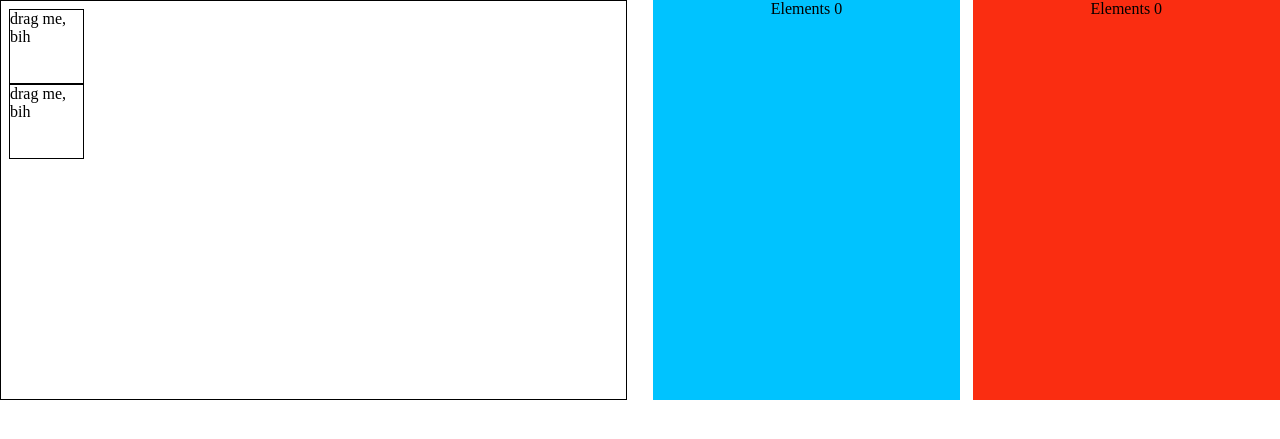
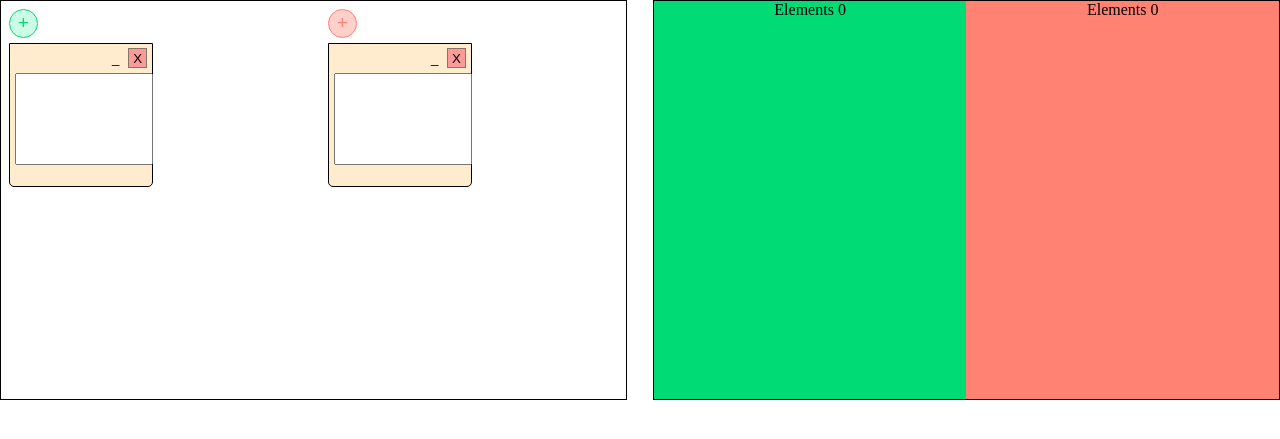
Before and after one commit to HernandezHugo/GS-DAW, a PHP site: page / in a window 1280 px wide. Shown: the top 439 px of the page. Run offline with PHP 8.4, Linux system fonts and the light colour scheme.

Commit message:
DIW - post it

```diff
--- a/DIW/UD04/activity 04/index.html
+++ b/DIW/UD04/activity 04/index.html
@@ -9,20 +9,36 @@
   </head>
   <body>
     <main>
-      <div class="posts">
-        <div class="post">
-            drag me, bih
+      <div class="container">
+        <div class="posts">
+          <button class="add-green">+</button>
+          <div class="post">
+            <div id="green" class="principal">
+              <input type="text" />
+              <button class="minimize">_</button>
+              <button class="close">X</button>
+            </div>
+            <textarea cols="15" rows="6"></textarea>
+          </div>
         </div>
-        <div class="post">
-            drag me, bih
+        <div class="posts">
+          <button class="add-red">+</button>
+          <div class="post">
+            <div id="red" class="principal">
+              <input type="text" />
+              <button class="minimize">_</button>
+              <button class="close">X</button>
+            </div>
+            <textarea cols="15" rows="6"></textarea>
+          </div>
         </div>
       </div>
       <div class="container">
         <div class="drop">
-            <p>Elements <span>0</span> </p>
+          <p>Elements <span>0</span></p>
         </div>
         <div class="drop">
-            <p>Elements <span>0</span> </p>
+          <p>Elements <span>0</span></p>
         </div>
       </div>
     </main>
--- a/DIW/UD04/activity 04/script.js
+++ b/DIW/UD04/activity 04/script.js
@@ -1,4 +1,5 @@
-$(".post").data("dropped", false)
+$(".post")
+  .data("dropped", false)
   .draggable({})
   .on({
     mouseenter: function () {
@@ -19,13 +20,21 @@ $(".drop").droppable({
     $(this)
       .find("span")
       .text(+count + 1);
-      $(ui.draggable).data("dropped", true)
+    $(ui.draggable).data("dropped", true);
   },
   out: function (event, ui) {
     let count = $(this).find("span").text();
     $(this)
       .find("span")
       .text(+count - 1);
-        $(ui.draggable).data("dropped", false)
+    $(ui.draggable).data("dropped", false);
   },
 });
+
+$.fn.createPostIt = function () {
+  $("<div><div/>", {
+    class: "post",
+  }).appendTo("posts");
+};
+
+$("add-green").on("click", createPostIt());
--- a/DIW/UD04/activity 04/styles.css
+++ b/DIW/UD04/activity 04/styles.css
@@ -1,39 +1,116 @@
+:root {
+  --green: #00db75;
+  --green-light: #cdfce6;
+  --red: #ff8272;
+  --red-light: #fdd0cb;
+}
 * {
   padding: 0;
   margin: 0;
   box-sizing: border-box;
 }
+
 main {
   display: flex;
   justify-content: space-between;
   height: 400px;
 }
-p{
-    width: 100%;
+
+p {
+  width: 100%;
 }
+
+button {
+  cursor: pointer;
+}
+.add-green,
+.add-red {
+  height: 1.5em;
+  width: 1.5em;
+  border-radius: 50%;
+}
+
+.add-green {
+  border: 1px solid var(--green);
+  color: var(--green);
+  font-size: larger;
+  background-color: var(--green-light);
+}
+.add-red {
+  border: 1px solid var(--red);
+  color: var(--red);
+  font-size: larger;
+  background-color: var(--red-light);
+}
+
 .posts {
   width: 49%;
   padding: 0.5em;
+}
+
+.post {
+  height: 9em;
+  width: 9em;
   border: solid 1px black;
+  border-radius: 0px 0px 5px 5px;
+  padding: 0.3em;
+  margin-top: 0.3em;
+  background-color: blanchedalmond;
 }
-.post {
-  height: 75px;
-  width: 75px;
-  border: solid 1px black;
+
+.principal {
+  display: flex;
+  justify-content: space-between;
+  margin-bottom: 0.3em;
 }
+
+input {
+  width: 70%;
+  background-color: inherit;
+  border: none;
+}
+
+input:focus {
+  outline: none;
+  border-bottom: 1px solid #837868;
+}
+
+.minimize,
+.close {
+  height: 1.5em;
+  width: 1.5em;
+  margin-left: 0.2em;
+}
+.minimize {
+  background-color: inherit;
+  border: none;
+}
+
+.close {
+  background-color: rgb(252, 153, 153);
+  border: 1px solid #837868;
+}
+
+textarea {
+  resize: none;
+}
+
 .container {
   display: flex;
   justify-content: space-between;
   width: 49%;
+  border: solid 1px black;
 }
 .drop {
   height: 100%;
-  width: 49%;
+  width: 50%;
   text-align: center;
 }
+
 .drop:nth-of-type(1) {
-  background-color: rgb(0, 195, 255);
+  background-color: var(--green);
 }
+
 .drop:nth-of-type(2) {
-  background-color: rgb(250, 45, 17);
+  background-color: var(--red);
 }
```
Also changed, not shown: DWEC/UD06/React/dwec-blog/src/Home.js (+28 -34 lines), DWEC/UD06/React/dwec-blog/src/index.css (+19 -6 lines). Lines whose indentation alone changed are shown as unchanged.
